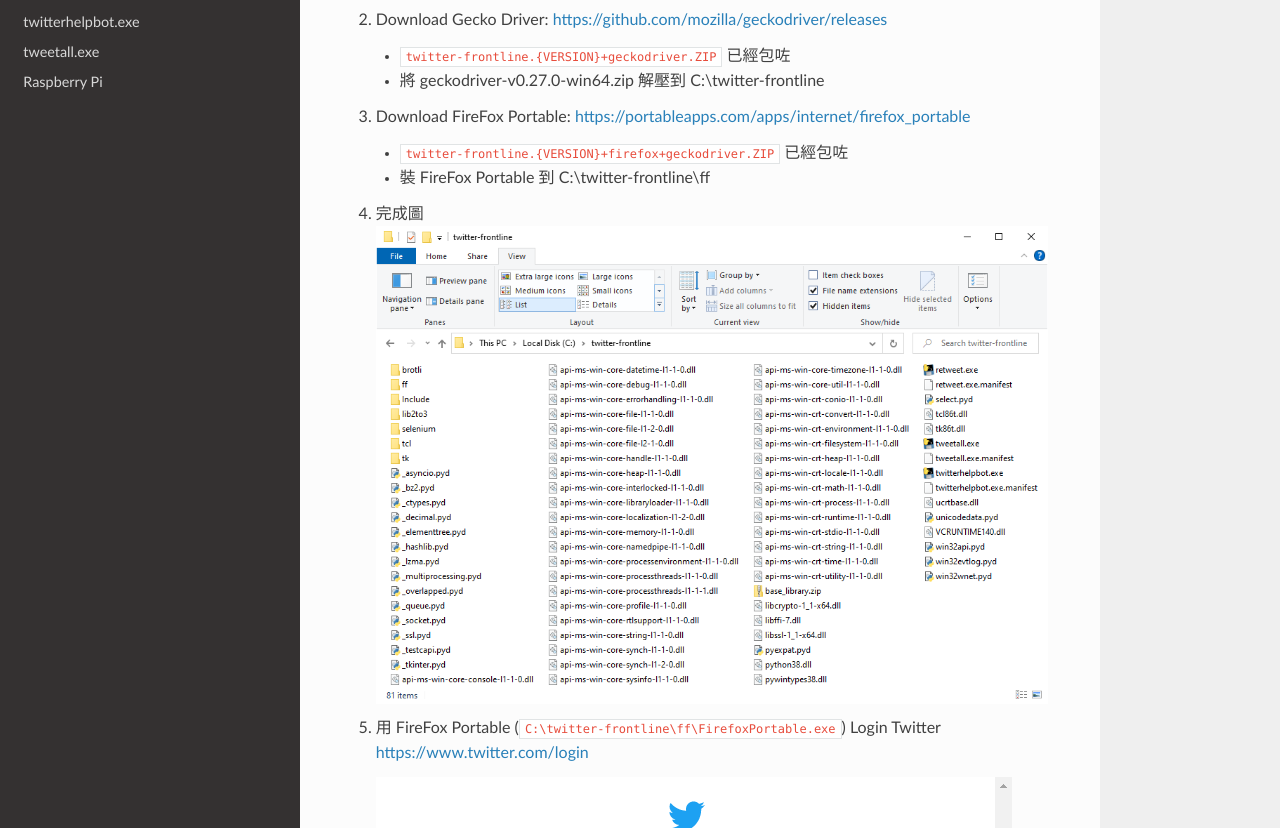
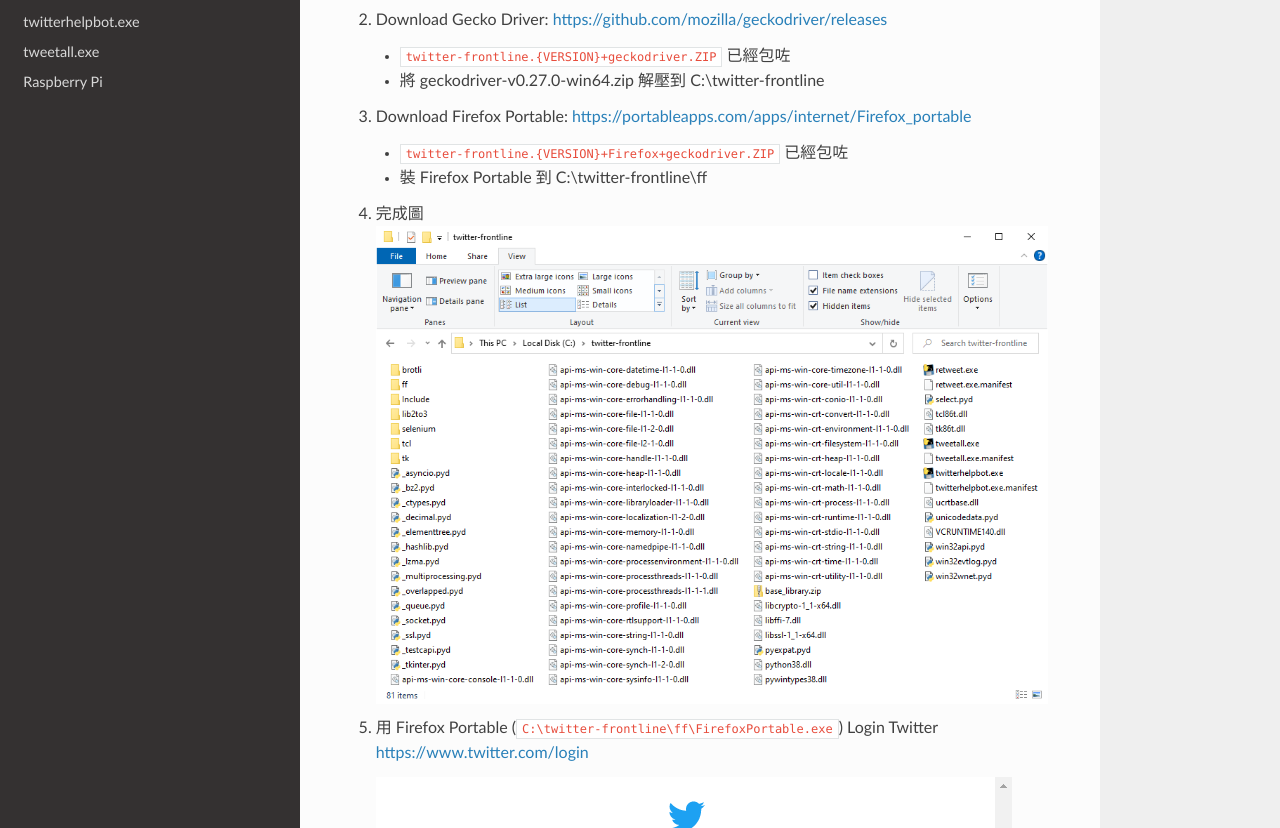
Before and after one commit to bbbbotty/twitter-frontline, an MkDocs documentation site: the page built from docs/install.md, in a window 1280 px wide and 1400 px high. Shown: the part 232-1060 px from the top of the window. Built offline with MkDocs 1.6.1, drawn with Linux system fonts in a browser that asks for light colours; nearby versions of some CDN libraries; old or Windows-style settings are respelled for this version of MkDocs; some of the changed text lies outside the part shown.

Commit message:
Fixed typos

```diff
--- a/docs/install.md
+++ b/docs/install.md
@@ -4,12 +4,12 @@
 1. Download Gecko Driver: <https://github.com/mozilla/geckodriver/releases>
     * `twitter-frontline.{VERSION}+geckodriver.ZIP` 已經包咗
     1. 將 geckodriver-v0.27.0-win64.zip 解壓到 C:\twitter-frontline
-1. Download FireFox Portable: <https://portableapps.com/apps/internet/firefox_portable>
-    * `twitter-frontline.{VERSION}+firefox+geckodriver.ZIP` 已經包咗
-    1. 裝 FireFox Portable 到 C:\twitter-frontline\ff
+1. Download Firefox Portable: <https://portableapps.com/apps/internet/Firefox_portable>
+    * `twitter-frontline.{VERSION}+Firefox+geckodriver.ZIP` 已經包咗
+    1. 裝 Firefox Portable 到 C:\twitter-frontline\ff
 1. 完成圖
 ![](images/install.png)
-1. 用 FireFox Portable (`C:\twitter-frontline\ff\FirefoxPortable.exe`) Login Twitter <https://www.twitter.com/login>
+1. 用 Firefox Portable (`C:\twitter-frontline\ff\FirefoxPortable.exe`) Login Twitter <https://www.twitter.com/login>
 ![](images/twitter_login.png)
-1. 用 FireFox Portable Login Telegram web client <https://web.telegram.org/>
+1. 用 Firefox Portable Login Telegram web client <https://web.telegram.org/>
 ![](images/telegram_login.png)
```
Also changed, not shown: docs/index.md (+2 -2 lines), docs/retweet.md (+1 -1 lines), docs/tweetall.md (+1 -1 lines), docs/twitterhelpbot.md (+1 -1 lines), readme.md (+4 -4 lines).
